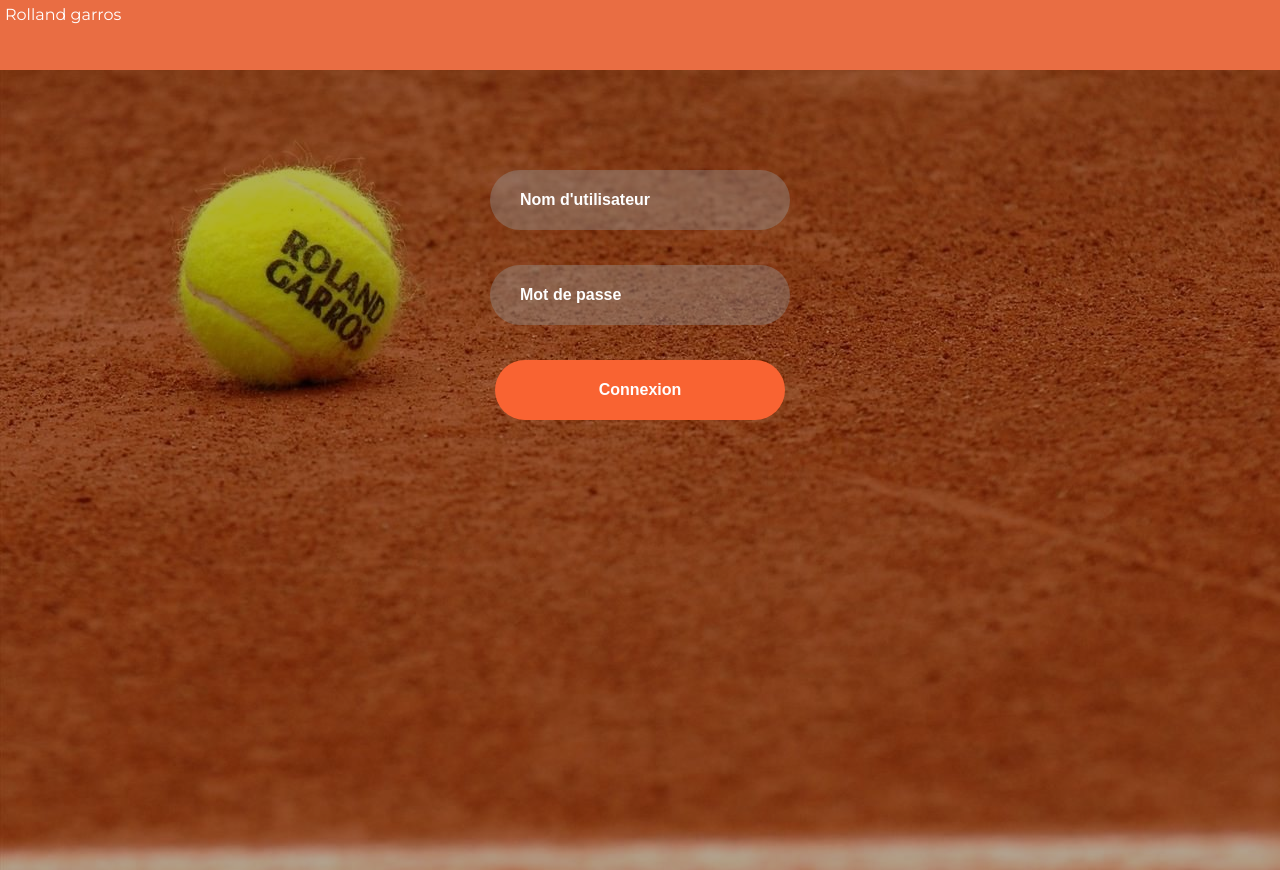
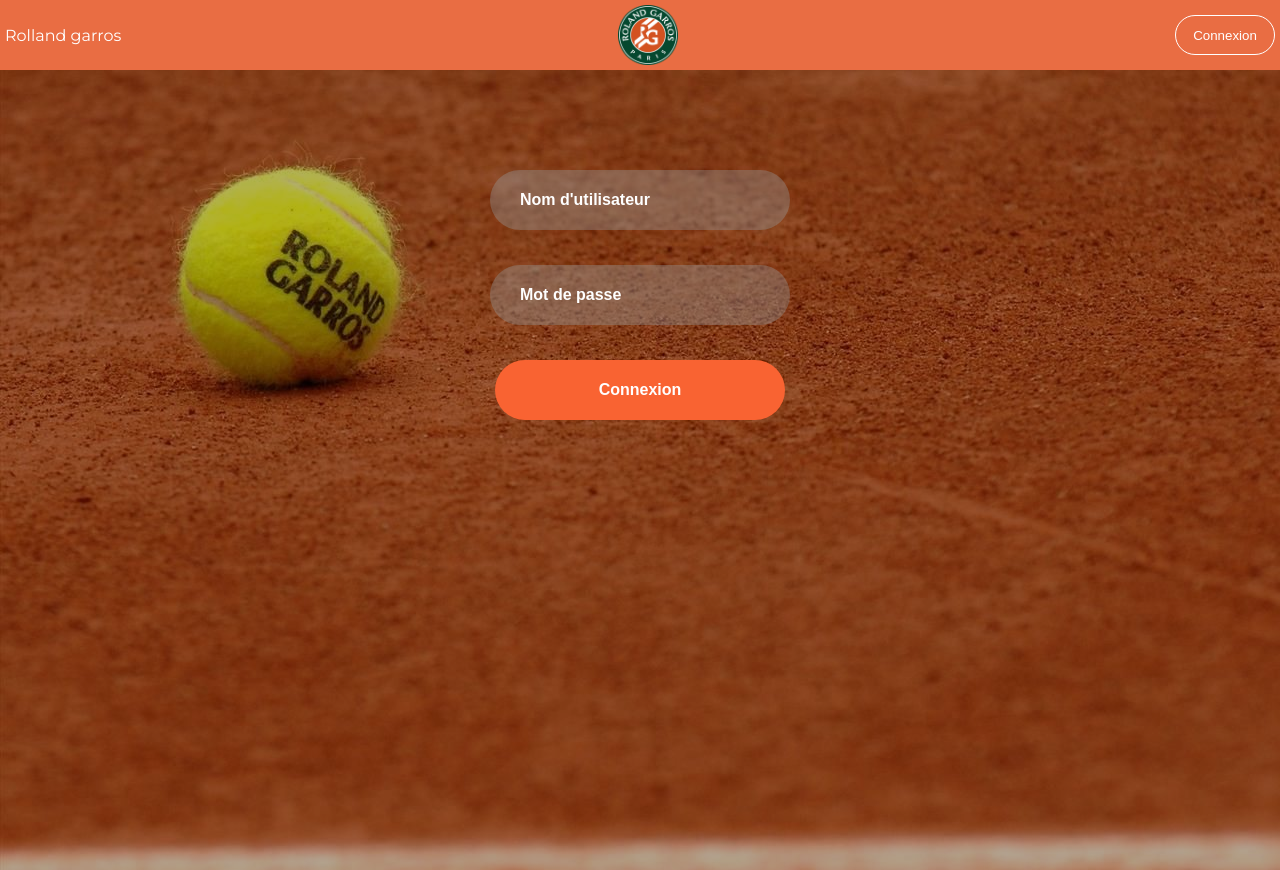
Before and after one commit to run1t/roland-web, an Angular app: page /login in a window 1280 px wide. Built offline with nearby package versions, Linux system fonts and the light colour scheme.

Commit message:
add connexion button in header + change label according to its state (connexion/disconnexion) by event service

```diff
--- a/src/app/app.module.ts
+++ b/src/app/app.module.ts
@@ -10,6 +10,7 @@
 
 import { AppComponent } from './app.component';
 import { AuthenticationService } from './service/authentication.service'
+import { AuthenticationEventService } from './service/authentication-event.service'
 
 import { LoginComponent } from './component/login/login.component';
 import { HeaderComponent } from './component/header/header.component';
@@ -41,7 +42,8 @@
   providers: [
     ApiService,
     AuthGuardService,
-    AuthenticationService
+    AuthenticationService,
+    AuthenticationEventService
   ],
   bootstrap: [AppComponent]
 })
--- a/src/app/component/header/header.component.css
+++ b/src/app/component/header/header.component.css
@@ -3,4 +3,32 @@
   height: 60px;
   color:white;
   padding: 5px;
+  display: flex;
+  justify-content: space-between;
+  align-items: center;
 }
+
+header img{
+  width: 60px;
+  height: 60px;
+}
+
+header button{
+  background-color: #e96d43;
+  border: 1px solid white;
+  border-radius: 50px;
+
+  color: white;
+
+  height: 40px;
+  width: 100px;
+
+  cursor: pointer;
+
+  transition: .2s all;
+}
+
+header button:hover{
+  color: #e96d43;
+  background-color: white;
+}
--- a/src/app/component/header/header.component.html
+++ b/src/app/component/header/header.component.html
@@ -1,3 +1,5 @@
 <header>
   Rolland garros
+  <img src="./assets/logo.png" alt="logo" title="logo Roland Garros">
+  <button (click)='connection()'>{{labelButton}}</button>
 </header>
--- a/src/app/component/header/header.component.ts
+++ b/src/app/component/header/header.component.ts
@@ -1,4 +1,7 @@
 import { Component, OnInit } from '@angular/core';
+import { AuthenticationService } from '../../service/authentication.service';
+import { AuthenticationEventService } from '../../service/authentication-event.service';
+import { Router } from '@angular/router';
 
 @Component({
   selector: 'app-header',
@@ -7,9 +10,29 @@
 })
 export class HeaderComponent implements OnInit {
 
-  constructor() { }
+  labelButton = localStorage.getItem('currentUser') ? 'Déconnection' : 'Connexion';
 
-  ngOnInit() {
+  constructor(
+    private authenticationService: AuthenticationService,
+    private router: Router,
+    private authenticationEventService: AuthenticationEventService
+  ) {
+    this.authenticationEventService.isChange$.subscribe(isChange => {
+      if(isChange){
+        this.labelButton = localStorage.getItem('currentUser') ? 'Déconnection' : 'Connexion';
+      }
+    })
+  }
+
+  ngOnInit() {}
+
+  connection() {
+
+    if (localStorage.getItem('currentUser')) {
+      this.authenticationService.logout();
+    }
+
+    this.router.navigate(['/login']);
   }
 
 }
--- a/src/app/component/login/login.component.ts
+++ b/src/app/component/login/login.component.ts
@@ -1,5 +1,6 @@
 import { Component, OnInit, VERSION } from '@angular/core';
 import { AuthenticationService } from '../../service/authentication.service';
+import { AuthenticationEventService } from '../../service/authentication-event.service';
 import { Router } from '@angular/router'
 
 @Component({
@@ -11,24 +12,19 @@
 
   constructor(
     private authenticationService:AuthenticationService,
+    private authenticationEventService:AuthenticationEventService,
     private router:Router
   ) { }
 
   ngOnInit() {
     console.log(VERSION.full);
+    this.authenticationEventService.changing(true);
   }
 
   logger(value:Login){
-    // const login: Login;
-    // let result: Boolean = false;
-
-    // if (value.login === 'Vincent' &&  value.password === 'azerty') {
-    //   result = true;
-    // }
-
-    // return result;
 
     this.authenticationService.login(value.login, value.password).subscribe(() => {
+      this.authenticationEventService.changing(true);
       this.router.navigate(['/create']);
     });
   }
--- /dev/null
+++ b/src/app/service/authentication-event.service.ts
@@ -0,0 +1,17 @@
+import { Injectable } from '@angular/core';
+import { Subject } from 'rxjs/Subject';
+
+@Injectable()
+export class AuthenticationEventService {
+
+  private isChange = new Subject<boolean>();
+
+  isChange$ = this.isChange.asObservable();
+
+  constructor() { }
+
+  changing(isChange: boolean){
+    this.isChange.next(isChange);
+  }
+
+}
--- a/src/app/service/authentication.service.ts
+++ b/src/app/service/authentication.service.ts
@@ -7,13 +7,13 @@
 @Injectable()
 export class AuthenticationService {
 
-  BASE:string = 'http://localhost:3000'
+  BASE = 'http://localhost:3000';
 
   constructor(private http: HttpClient) { }
 
-  login(login:string, password:string){
+  login(login: string, password: string){
     //return this.http.post(this.BASE + '/token', JSON.stringify({login: login, password: password}))
-    return Observable.of({token:'fzefefzf'})
+    return Observable.of({token: 'fzefefzf'})
     .map((user) => {
       console.log(user);
       if(user && user.token){
```
Also changed, not shown: src/assets/logo.png (added), 1 other file (tests, documents, lock files or other folders).
